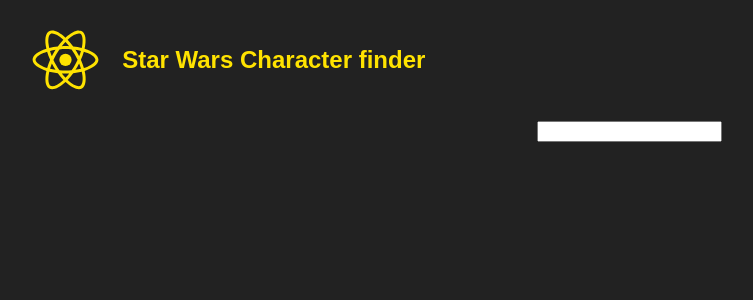
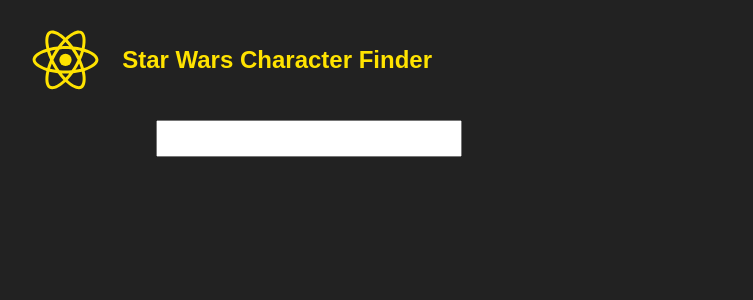
Before and after one commit to Qazzian/starwars-search, a React (Create React App) app: page / in a window 1280 px wide. Shown: the top 300 px of the page, without its empty margins (11-764 px from the left). Built offline with nearby package versions, Linux system fonts and the light colour scheme.

Commit message:
Added autocomplete component.

```diff
--- a/src/App.css
+++ b/src/App.css
@@ -19,5 +19,12 @@
 }
 
 .App-body {
+	float: left;
 	font-size: large;
+	width: 50%;
 }
+
+.App-selected {
+	float: right;
+	width: 50%;
+}
--- a/src/App.js
+++ b/src/App.js
@@ -5,6 +5,7 @@ import './App.css';
 import swApi from './Modals/swApi';
 
 import SearchInput from './components/SearchInput';
+import Autocomplete from './components/Autocomplete';
 
 class App extends Component {
 	constructor(props) {
@@ -17,6 +18,7 @@ class App extends Component {
 		};
 
 		this.onSearch = this.onSearch.bind(this);
+		this.onSelectPerson = this.onSelectPerson.bind(this);
 	}
 
 	autocompleteTemplate() {
@@ -30,11 +32,15 @@ class App extends Component {
 			<section className="App">
 				<header className="App-header">
 					<img src={ logo } className="App-logo" alt=""/>
-					<h1 className="App-title">Star Wars Character finder</h1>
+					<h1 className="App-title">Star Wars Character Finder</h1>
 				</header>
 				<div className="App-body">
 					<SearchInput search={ this.state.searchTerm } onChange={ this.onSearch }/>
-					{ this.state.searchResults.length ? (<ul>{ this.autocompleteTemplate() }</ul>) : '' }
+					<Autocomplete searchResults={ this.state.searchResults }
+								  selectPerson={ this.onSelectPerson }/>
+				</div>
+				<div className="App-selected">
+					{this.state.selectedCharacter}
 				</div>
 
 			</section>
@@ -56,6 +62,11 @@ class App extends Component {
 		}
 
 	}
+
+	onSelectPerson(event) {
+		event.preventDefault();
+		this.setState({ selectedCharacter: event.target.href });
+	}
 }
 
 export default App;
--- /dev/null
+++ b/src/components/Autocomplete.css
@@ -0,0 +1,4 @@
+.App-autocomplete {
+	list-style: none;
+	padding: 0;
+}
--- /dev/null
+++ b/src/components/Autocomplete.js
@@ -0,0 +1,33 @@
+import React from 'react';
+
+import './Autocomplete.css';
+
+class Autocomplete extends React.Component {
+	render() {
+		if (this.props.searchResults.length > 0) {
+			return this.resultList(this.props.searchResults);
+		}
+
+		return null;
+	}
+
+	resultList(results) {
+		return (
+			<ul className="App-autocomplete">
+				{ results.map((person) => this.singleResult(person)) }
+			</ul>
+		);
+	}
+
+	singleResult(person) {
+		return (
+			<li key={ person.url }>
+				<a onClick={ this.props.selectPerson }
+				   href={ person.url }>
+					{ person.name }</a>
+			</li>
+		);
+	}
+}
+
+export default Autocomplete;
--- /dev/null
+++ b/src/components/SearchInput.css
@@ -0,0 +1,4 @@
+.SearchInput {
+	font-size: larger;
+	padding: 0.3ex 0.7ex;
+}
--- a/src/components/SearchInput.js
+++ b/src/components/SearchInput.js
@@ -1,18 +1,17 @@
 import React from 'react';
 
+import './SearchInput.css';
+
 class SearchInput extends React.Component {
-	constructor(props) {
-		super(props);
-	}
-
 	render() {
 		return (
-			<input name="characterName"
-				   value={this.props.search}
-				   onChange={this.props.onChange}/>
+			<input
+				className="SearchInput"
+				name="characterName"
+				value={ this.props.search }
+				onChange={ this.props.onChange }/>
 		);
 	}
-
 };
 
 export default SearchInput;
--- a/src/index.css
+++ b/src/index.css
@@ -5,3 +5,7 @@ body {
   background-color: #222;
   color: white;
 }
+
+a {
+  color: rgb(255, 227, 0);
+}
```
Lines whose indentation alone changed are shown as unchanged.
